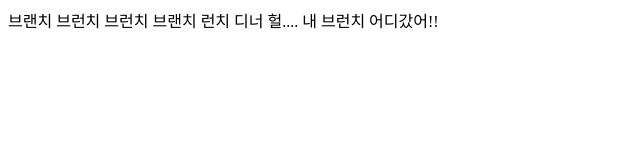
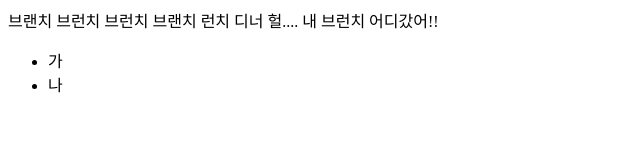
Before and after one commit to koexodus/git_learning, a plain HTML site: page index.html in a window 1280 px wide. Shown: the full height of the page, 0-640 px from the left. Drawn offline with Linux system fonts and the light colour scheme.

```diff
--- a/index.html
+++ b/index.html
@@ -9,6 +9,10 @@
 브랜치 브런치 브런치 브랜치 런치 디너
 
 헐.... 내 브런치 어디갔어!!
+<ul>
+  <li>가</li>
+  <li>나</li>
+</ul>
 
   </body>
 </html>
```
